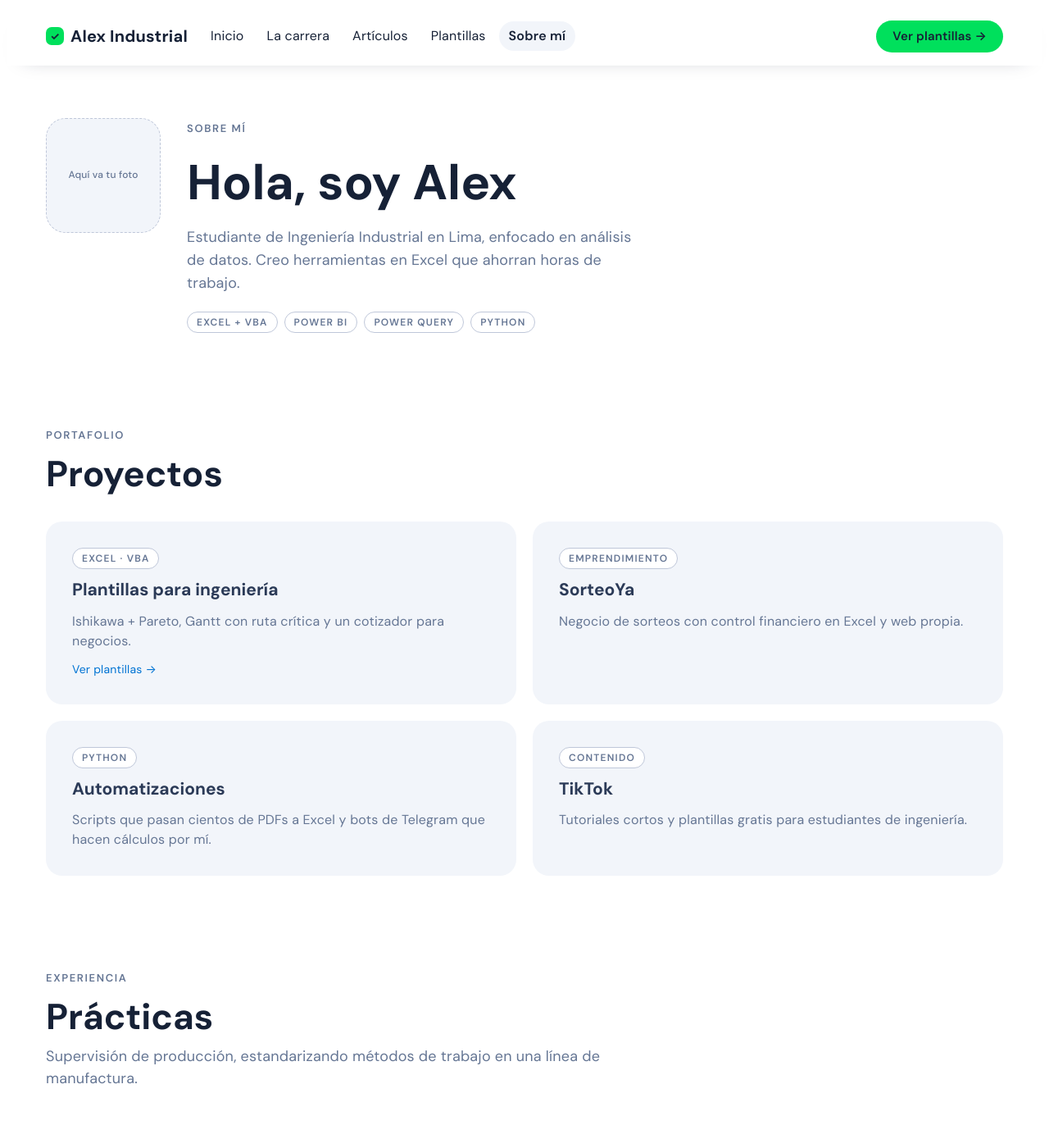
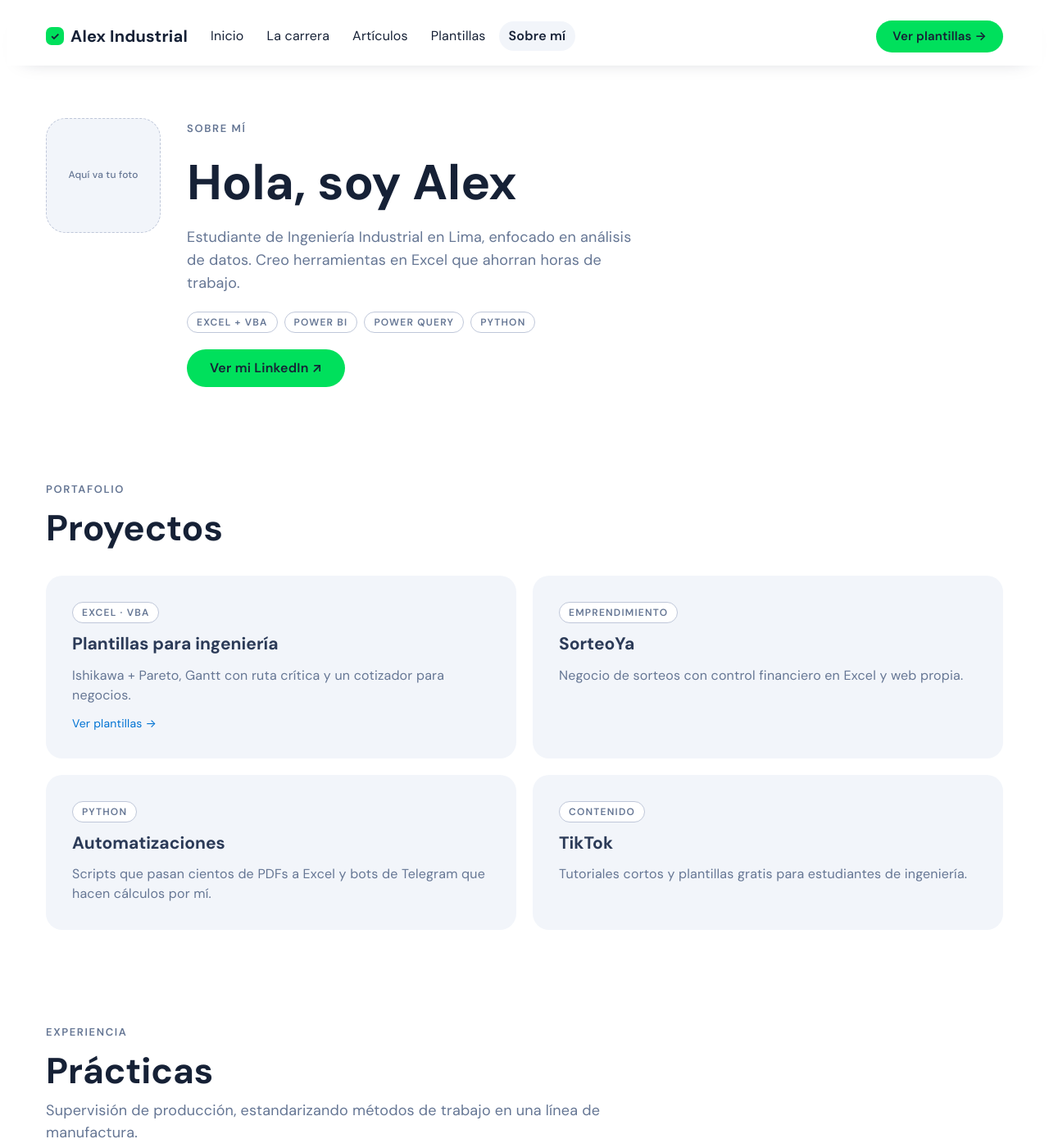
Before and after one commit to AlexCastilloFar/AlexCastilloFar.github.io, a Jekyll site: the page built from sobre-mi/index.html, in a window 1280 px wide and 1400 px high. Shown: the whole window at 82% size. Built offline with Jekyll 4.4.1, drawn with Linux system fonts in a browser that asks for light colours.

Commit message:
Agrega enlace a LinkedIn en Sobre mí y pie de página
Co-Authored-By: Claude Opus 5.5 <noreply@anthropic.com>
Claude-Session: https://claude.ai/code/session_01PDpecnC4qJskpxKXANRDtd

```diff
--- a/_config.yml
+++ b/_config.yml
@@ -12,6 +12,7 @@ baseurl: ""
 telegram: ""        # ej: "https://t.me/TuBot"
 tiktok: ""          # ej: "https://www.tiktok.com/@tuusuario"
 correo: ""          # ej: "tucorreo@gmail.com"
+linkedin: "https://www.linkedin.com/in/alexw-castillo-farfan/"
 
 # No tocar lo de abajo
 permalink: /articulos/:title/
--- a/_layouts/default.html
+++ b/_layouts/default.html
@@ -56,6 +56,7 @@
       <a href="{{ '/articulos/' | relative_url }}">Artículos</a>
       <a href="{{ '/plantillas/' | relative_url }}">Plantillas</a>
       <a href="{{ '/sobre-mi/' | relative_url }}">Sobre mí</a>
+      {% if site.linkedin and site.linkedin != "" %}<a href="{{ site.linkedin }}" target="_blank" rel="noopener">LinkedIn</a>{% endif %}
       {% if site.tiktok != "" %}<a href="{{ site.tiktok }}" target="_blank" rel="noopener">TikTok</a>{% endif %}
       {% if site.telegram != "" %}<a href="{{ site.telegram }}" target="_blank" rel="noopener">Telegram</a>{% endif %}
     </nav>
--- a/sobre-mi/index.html
+++ b/sobre-mi/index.html
@@ -12,6 +12,7 @@ description: Alex, estudiante de Ingeniería Industrial en Lima enfocado en aná
       <h1>Hola, soy Alex</h1>
       <p class="lead">Estudiante de Ingeniería Industrial en Lima, enfocado en análisis de datos. Creo herramientas en Excel que ahorran horas de trabajo.</p>
       <div class="chips"><span class="tag">Excel + VBA</span><span class="tag">Power BI</span><span class="tag">Power Query</span><span class="tag">Python</span></div>
+      {% if site.linkedin and site.linkedin != "" %}<div class="ctas"><a class="btn btn-ink" href="{{ site.linkedin }}" target="_blank" rel="noopener">Ver mi LinkedIn ↗</a></div>{% endif %}
     </div>
   </div>
   <div class="block">
```
